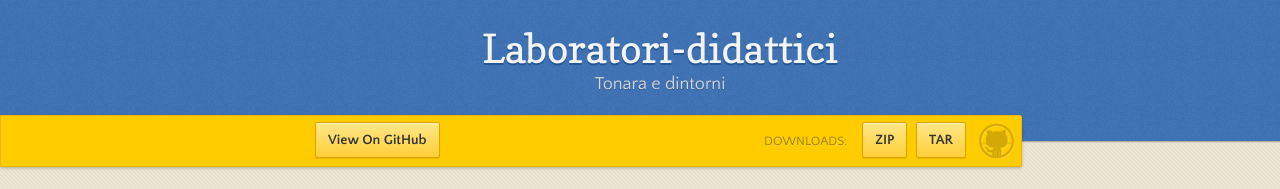
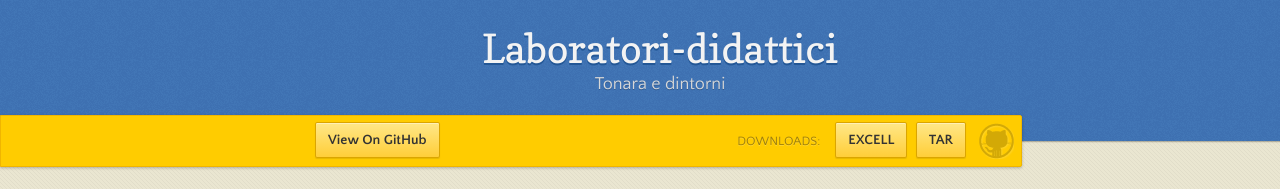
Before and after one commit to mariacarolina-borto/Laboratori-Didattici, a plain HTML site: page index.html in a window 1280 px wide. Shown: the top 189 px of the page. Drawn offline with nearby package versions, Linux system fonts and the light colour scheme.

Commit message:
Update index.html

```diff
--- a/index.html
+++ b/index.html
@@ -29,7 +29,7 @@
         <div class="downloads">
           <span>Downloads:</span>
           <ul>
-            <li><a href="https://github.com/mariacarolina-borto/Laboratori-Didattici/zipball/master" class="button">ZIP</a></li>
+            <li><a href="https://github.com/mariacarolina-borto/Laboratori-Didattici/zipball/master" class="button">EXCELL</a></li>
             <li><a href="https://github.com/mariacarolina-borto/Laboratori-Didattici/tarball/master" class="button">TAR</a></li>
           </ul>
         </div>
```
